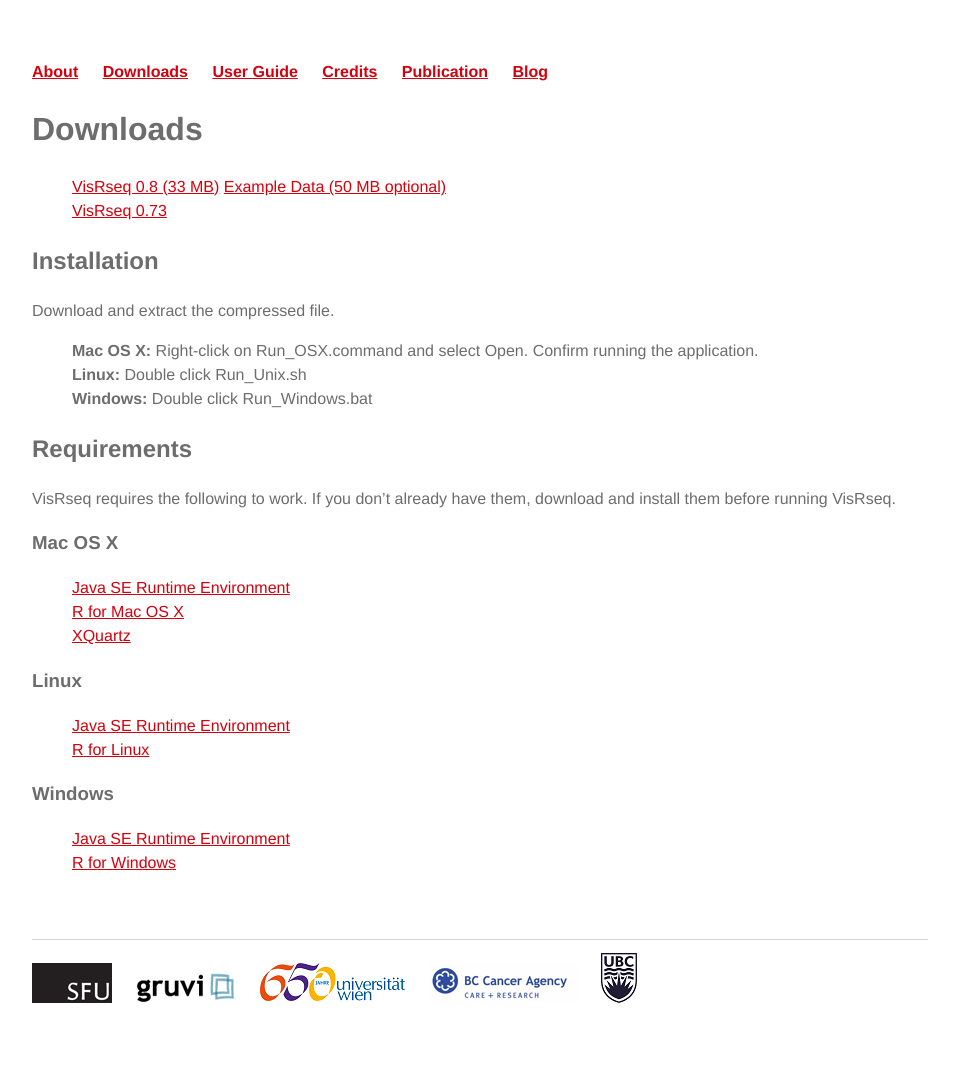
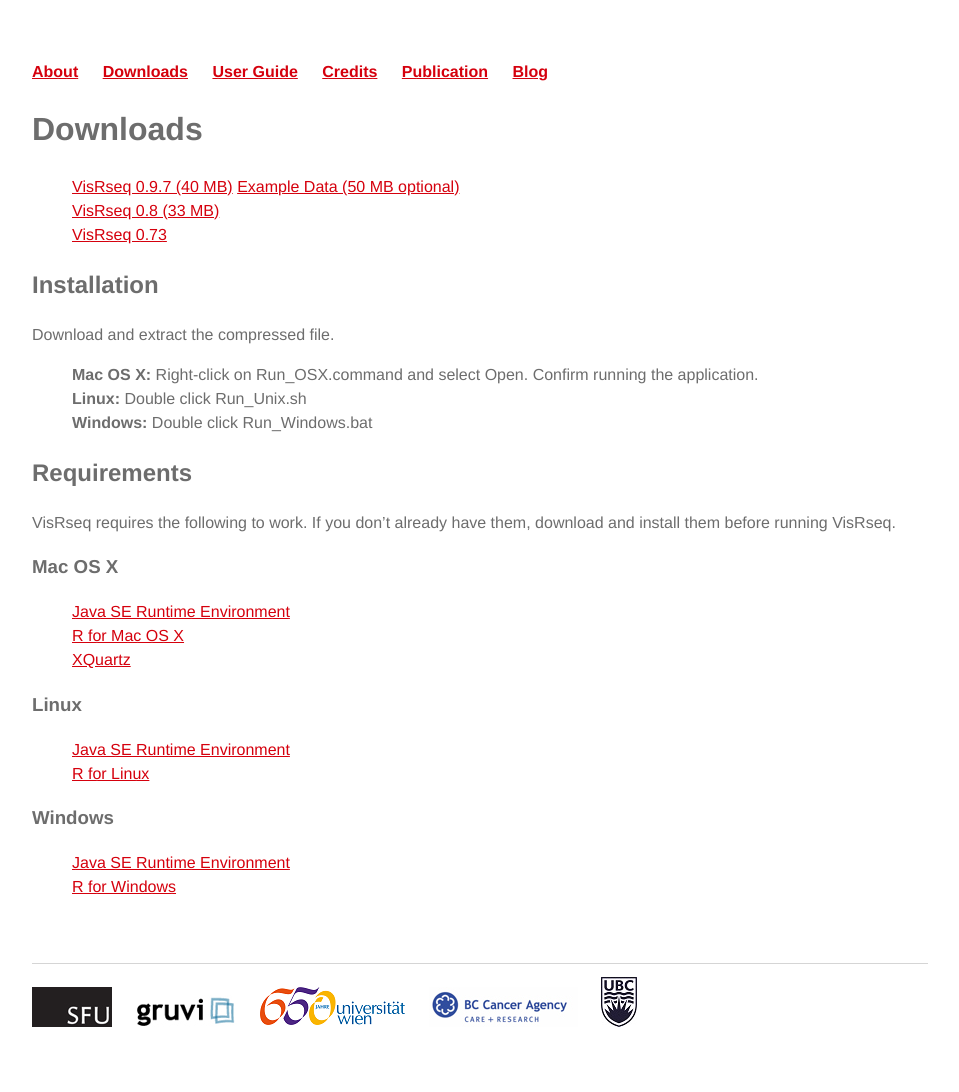
Before and after one commit to visrseq/visrseq.github.io, a Jekyll site: the page built from downloads/index.html, in a window 1280 px wide. Shown: the whole page, without its empty margins (160-1119 px from the left). Built offline with Jekyll 4.4.1, drawn with Linux system fonts in a browser that asks for light colours; before the commit the page ends 1068 px from its top, so only the background shows below that.

Commit message:
added download link for version 0.9.7

```diff
--- a/downloads/index.html
+++ b/downloads/index.html
@@ -5,8 +5,9 @@
 <div class="downloads">
 
 	<ul class="downloads">
-	<li><a href="https://www.dropbox.com/s/i4fsjgj5wpu1ptc/VisRseq.0.8.0.zip?dl=1">VisRseq 0.8 (33 MB)</a>
+	<li><a href="https://www.dropbox.com/s/pvbjl80jsgbkqnw/VisRseq.0.9.7.zip?dl=1">VisRseq 0.9.7 (40 MB)</a>
 		<a href="https://www.dropbox.com/s/d4n1986c2c7o7tf/data.0.8.0.zip?dl=1">Example Data (50 MB optional)</a> </li>
+	<li><a href="https://www.dropbox.com/s/i4fsjgj5wpu1ptc/VisRseq.0.8.0.zip?dl=1">VisRseq 0.8 (33 MB)</a></li>
 	<li><a href="https://www.dropbox.com/s/q9es8csekmz1c4b/VisRseq.0.73.zip?dl=1">VisRseq 0.73</a></li>
 	</ul>
 
```
